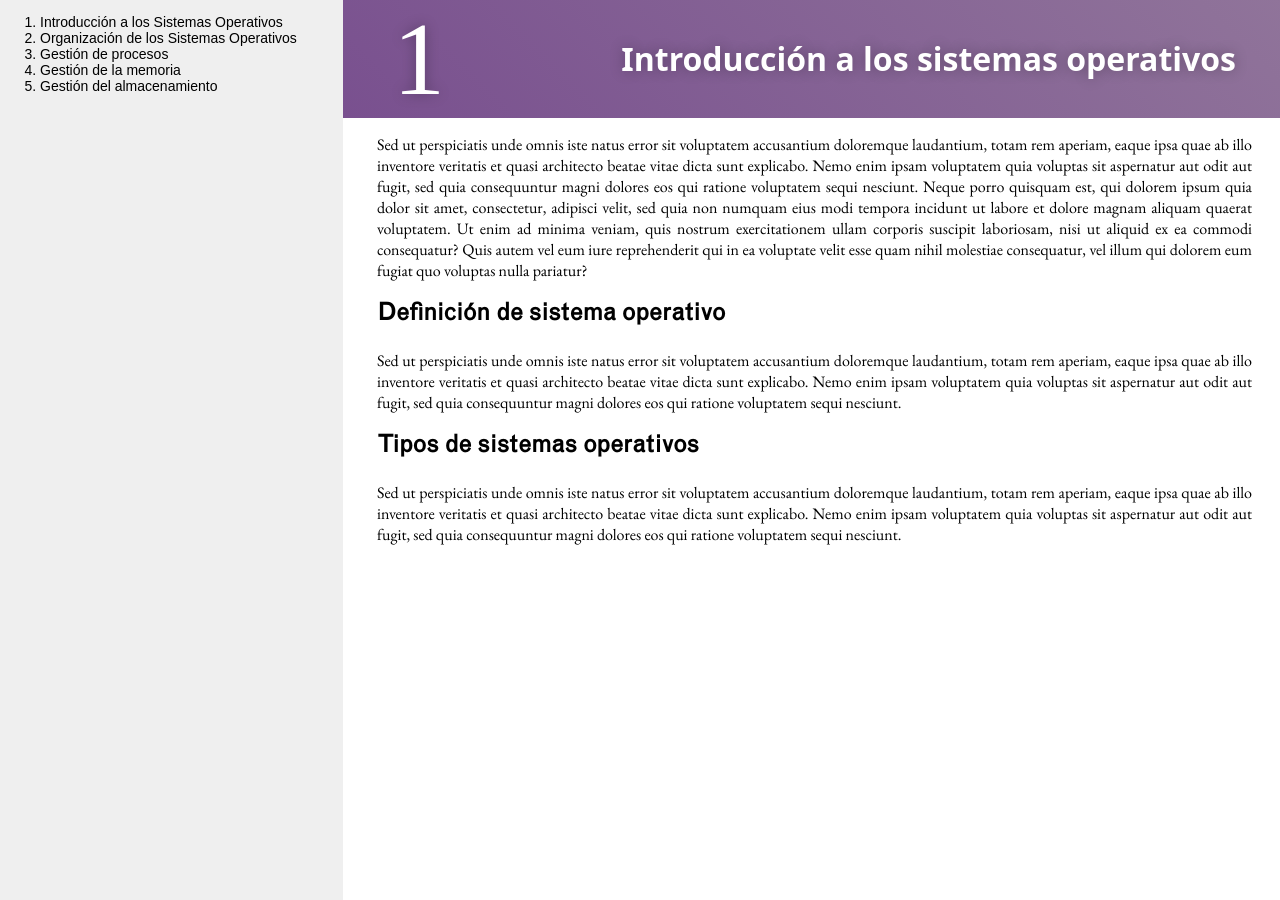
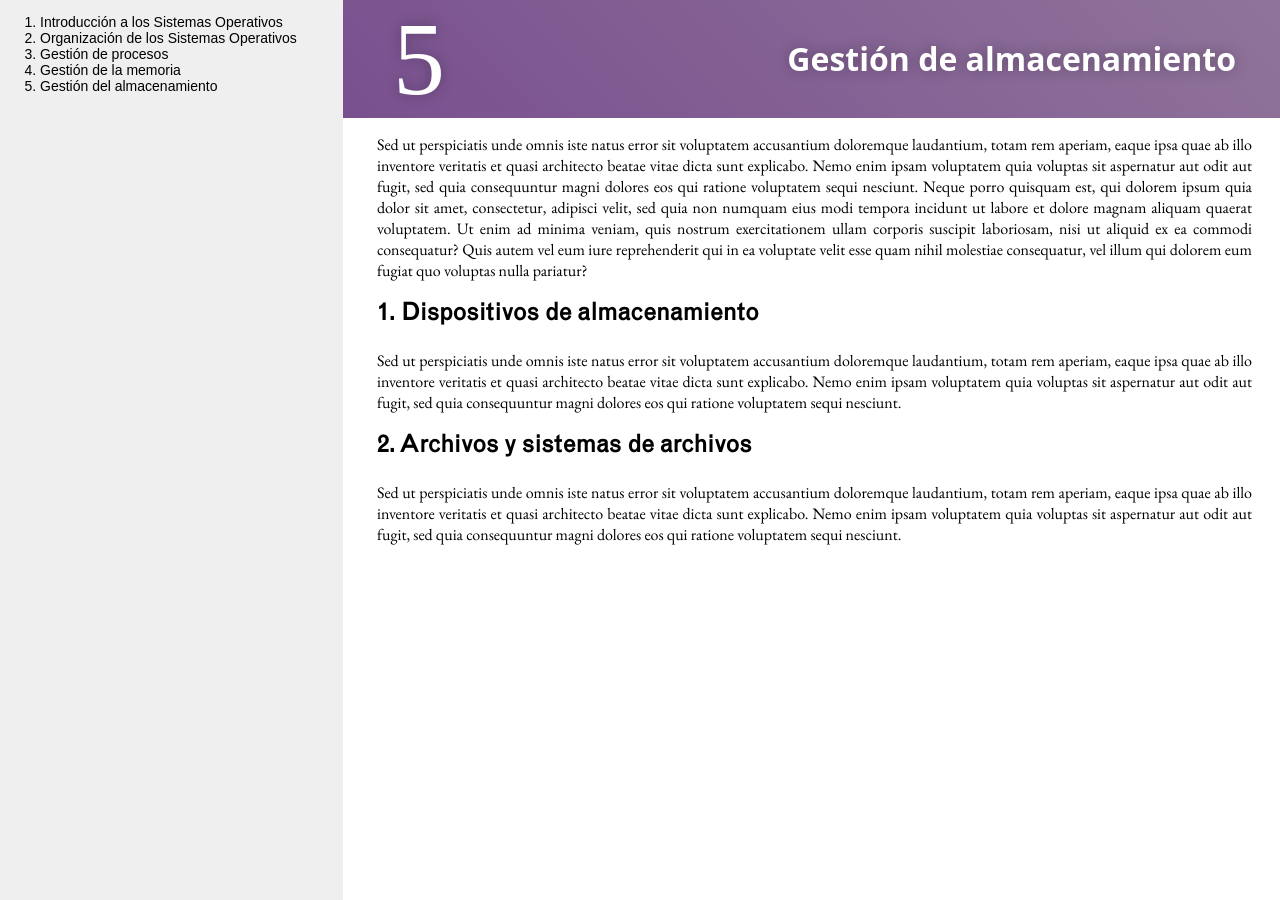
Before and after one commit to dkaerit/SSOO, a Jekyll site: the page built from _posts/2020-10-05-TEMA05.md, in a window 1280 px wide. Built offline with Jekyll 4.4.1, drawn with Linux system fonts in a browser that asks for light colours; some web fonts are replaced.

Commit message:
Update 2020-10-05-TEMA05.md

```diff
--- a/_posts/2020-10-05-TEMA05.md
+++ b/_posts/2020-10-05-TEMA05.md
@@ -2,15 +2,15 @@
 layout: post
 ---
 <div class="header">
-  <div class="numbrerUnit">1</div>
-  <h1>Introducción a los sistemas operativos</h1>
+  <div class="numbrerUnit">5</div>
+  <h1>Gestión de almacenamiento</h1>
 </div>
 
 Sed ut perspiciatis unde omnis iste natus error sit voluptatem accusantium doloremque laudantium, totam rem aperiam, eaque ipsa quae ab illo inventore veritatis et quasi architecto beatae vitae dicta sunt explicabo. Nemo enim ipsam voluptatem quia voluptas sit aspernatur aut odit aut fugit, sed quia consequuntur magni dolores eos qui ratione voluptatem sequi nesciunt.
 Neque porro quisquam est, qui dolorem ipsum quia dolor sit amet, consectetur, adipisci velit, sed quia non numquam eius modi tempora incidunt ut labore et dolore magnam aliquam quaerat voluptatem. Ut enim ad minima veniam, quis nostrum exercitationem ullam corporis suscipit laboriosam, nisi ut aliquid ex ea commodi consequatur? Quis autem vel eum iure reprehenderit qui in ea voluptate velit esse quam nihil molestiae consequatur, vel illum qui dolorem eum fugiat quo voluptas nulla pariatur?
 
-## Definición de sistema operativo
+## 1. Dispositivos de almacenamiento
 Sed ut perspiciatis unde omnis iste natus error sit voluptatem accusantium doloremque laudantium, totam rem aperiam, eaque ipsa quae ab illo inventore veritatis et quasi architecto beatae vitae dicta sunt explicabo. Nemo enim ipsam voluptatem quia voluptas sit aspernatur aut odit aut fugit, sed quia consequuntur magni dolores eos qui ratione voluptatem sequi nesciunt.
 
-## Tipos de sistemas operativos
+## 2. Archivos y sistemas de archivos
 Sed ut perspiciatis unde omnis iste natus error sit voluptatem accusantium doloremque laudantium, totam rem aperiam, eaque ipsa quae ab illo inventore veritatis et quasi architecto beatae vitae dicta sunt explicabo. Nemo enim ipsam voluptatem quia voluptas sit aspernatur aut odit aut fugit, sed quia consequuntur magni dolores eos qui ratione voluptatem sequi nesciunt.
```
